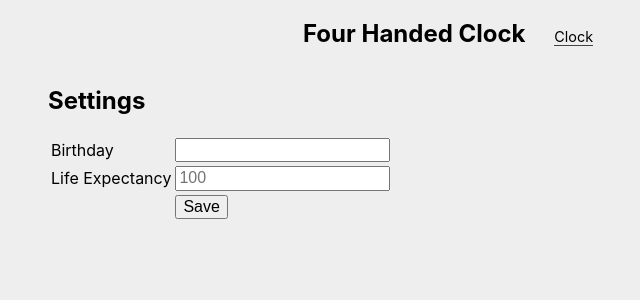
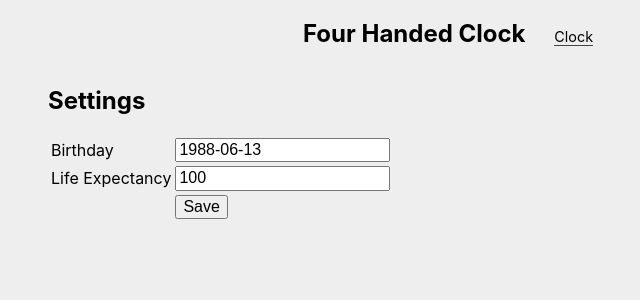
Before and after one commit to omarish/clock, a React (Create React App) app: page / in a window 1280 px wide. Both pictures are taken after a click on the button "Settings". Shown: the top 300 px of the page, without its empty margins (192-832 px from the left). Built offline with nearby package versions, Linux system fonts and the light colour scheme.

Commit message:
Fixes default date values.

```diff
--- a/src/components/Settings.js
+++ b/src/components/Settings.js
@@ -3,8 +3,8 @@ import PropTypes from 'prop-types'
 
 
 export const Settings = (props) => {
-  const [dob, setDob] = React.useState(localStorage.getItem('dob'));
-  const [exp, setExp] = React.useState(localStorage.getItem('exp'));
+  const [dob, setDob] = React.useState(props.storage.get('dob', '1988-06-13'));
+  const [exp, setExp] = React.useState(props.storage.getExp());
 
   const setters = {
     dob: setDob,
@@ -28,6 +28,7 @@ export const Settings = (props) => {
                 <input
                   type="text"
                   value={dob}
+                  placeholder={"1988-12-15"}
                   onChange={onChange('dob')}
                 />
               </td>
--- a/src/util.js
+++ b/src/util.js
@@ -16,7 +16,7 @@ export class Storage {
   }
 
   getDOB() {
-    const val = this.get('dob', '1980-01-01')
+    const val = this.get('dob', '1980-06-13')
     return moment(val)
   }
 
```
